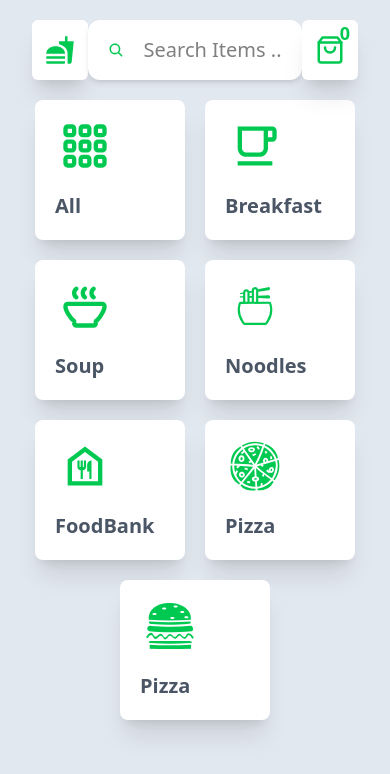
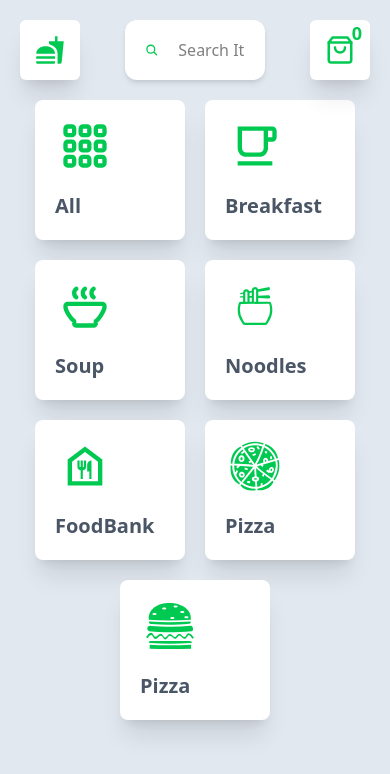
Before and after one commit to HasibCoderLab/-Food-Delivery-Website, a React (Vite) app: page / in a window 390 px wide. Shown: the top 774 px of the page. Built offline with nearby package versions, Linux system fonts and the light colour scheme.

Commit message:
responsive

```diff
--- a/src/components/Nav/Nav.jsx
+++ b/src/components/Nav/Nav.jsx
@@ -4,13 +4,13 @@ import { IoSearch } from "react-icons/io5";
 import { LuShoppingBag } from "react-icons/lu";
 const Nav = () => {
     return (
-        <div className='  w-full h-[100px] flex justify-between items-center  px-8 '>
+        <div className='  w-full h-[100px] flex justify-between items-center px-5  md:px-8 '>
             <div className='w-[60px] h-[60px]  bg-white flex justify-center items-center rounded-md shadow-xl'>
                 <MdFastfood className="w-[30px] h-[30px]  text-green-500   " />
             </div>
-            <form className=' bg-white w-[70%] h-[60px] flex  items-center  px-5  gap-5 rounded-xl shadow-md'>
+            <form className=' bg-white md:w-[70%] w-[40%] h-[60px] flex  items-center  px-5  gap-5 rounded-xl shadow-md'>
                 <IoSearch className=' text-green-500 w-5 h-5' />
-                <input type="text"  placeholder='Search Items ...' className=' w-full outline-none text-[20px]' />
+                <input type="text"  placeholder='Search Items ...' className=' w-full outline-none text-[16px] md:text-[20px]' />
             </form>
             <div className=' w-[60px] h-[60px]  bg-white flex justify-center items-center rounded-md shadow-xl relative  '>
                 <span className='absolute top-0 right-2 text-green-500 font-bold text-[18px]'> 0</span>
```
